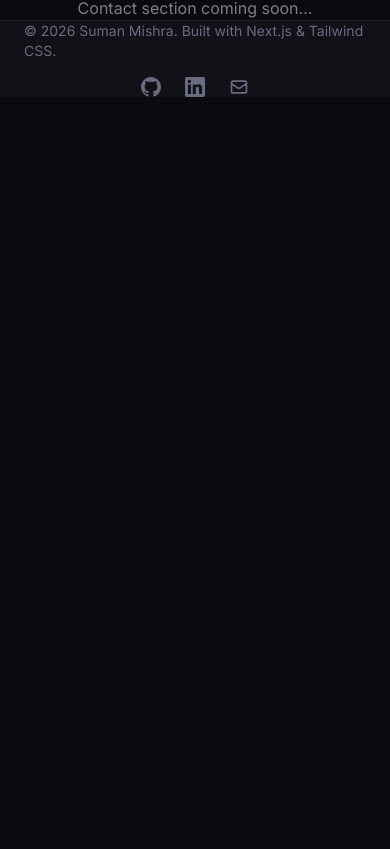
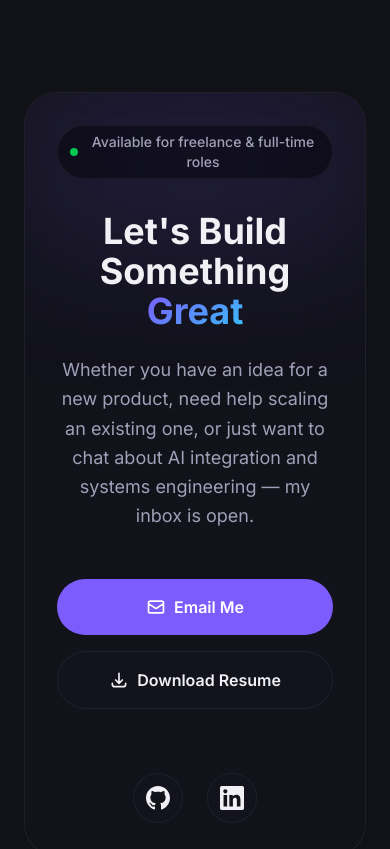
Before and after one commit to mishrasuman7/my-portfolio, a Next.js app: page / in a window 390 px wide. Shown: the part 9117-9966 px from the top of the page. Before the commit the page ends 9214 px from the top, so only its background shows below. Built offline with nearby package versions, Linux system fonts and the light colour scheme.

Commit message:
feat: contact section

```diff
--- a/src/app/page.tsx
+++ b/src/app/page.tsx
@@ -5,6 +5,7 @@ import Projects from "@/components/sections/Projects";
 import Skills from "@/components/sections/Skills";
 import Credentials from "@/components/sections/Credentials";
 import About from "@/components/sections/About";
+import Contact from "@/components/sections/Contact";
 
 export default function Home() {
   return (
@@ -16,10 +17,7 @@ export default function Home() {
         <Skills />
         <Credentials />
         <About />
-        {/* Placeholder for future sections */}
-        <div className="section-container py-32 text-center opacity-50">
-          <p>Contact section coming soon...</p>
-        </div>
+        <Contact />
       </main>
       <Footer />
     </>
--- /dev/null
+++ b/src/components/sections/Contact.tsx
@@ -0,0 +1,62 @@
+import { siteConfig } from "@/lib/data";
+
+export default function Contact() {
+  return (
+    <section id="contact" className="py-24 relative overflow-hidden bg-bg-secondary">
+      <div className="section-container">
+
+        <div className="max-w-4xl mx-auto glass p-8 md:p-16 rounded-[32px] border border-border relative overflow-hidden text-center flex flex-col items-center">
+
+            <div className="absolute top-0 left-1/2 -translate-x-1/2 w-full max-w-lg h-32 bg-accent/20 blur-[80px] -z-10" />
+
+            <div className="inline-flex items-center gap-2 px-3 py-1.5 rounded-full bg-black/40 border border-white/5 mb-8">
+              <span className="relative flex h-2 w-2">
+                <span className="animate-ping absolute inline-flex h-full w-full rounded-full bg-green-400 opacity-75"></span>
+                <span className="relative inline-flex rounded-full h-2 w-2 bg-green-500"></span>
+              </span>
+              <span className="text-sm font-medium text-text-secondary">{siteConfig.availability}</span>
+            </div>
+
+            <h2 className="text-4xl md:text-6xl font-bold mb-6">
+                Let's Build Something <span className="gradient-text">Great</span>
+            </h2>
+            <p className="text-lg text-text-secondary mb-12 max-w-2xl mx-auto leading-relaxed">
+                Whether you have an idea for a new product, need help scaling an existing one,
+                or just want to chat about AI integration and systems engineering — my inbox is open.
+            </p>
+
+            <div className="flex flex-col sm:flex-row items-center gap-4 w-full sm:w-auto">
+                <a
+                  href={`mailto:${siteConfig.email}`}
+                  className="w-full sm:w-auto px-8 py-4 rounded-full bg-accent text-white font-semibold hover:bg-accent-hover transition-colors shadow-glow flex items-center justify-center gap-2"
+                >
+                  <svg className="w-5 h-5" fill="none" stroke="currentColor" viewBox="0 0 24 24"><path strokeLinecap="round" strokeLinejoin="round" strokeWidth={2} d="M3 8l7.89 5.26a2 2 0 002.22 0L21 8M5 19h14a2 2 0 002-2V7a2 2 0 00-2-2H5a2 2 0 00-2 2v10a2 2 0 002 2z" /></svg>
+                  Email Me
+                </a>
+
+                <a
+                  href={siteConfig.resumeUrl}
+                  target="_blank"
+                  rel="noopener noreferrer"
+                  className="w-full sm:w-auto px-8 py-4 rounded-full glass text-text-primary font-semibold hover:bg-white/5 transition-colors border border-border hover:border-border-hover flex items-center justify-center gap-2"
+                >
+                  <svg className="w-5 h-5" fill="none" stroke="currentColor" viewBox="0 0 24 24"><path strokeLinecap="round" strokeLinejoin="round" strokeWidth={2} d="M4 16v1a3 3 0 003 3h10a3 3 0 003-3v-1m-4-4l-4 4m0 0l-4-4m4 4V4" /></svg>
+                  Download Resume
+                </a>
+            </div>
+
+            <div className="mt-16 flex items-center gap-6">
+                <a href={siteConfig.social.github} target="_blank" rel="noopener noreferrer" className="p-3 glass rounded-full hover:bg-white/10 transition-colors border border-border" aria-label="GitHub">
+                    <svg className="w-6 h-6 text-text-primary" fill="currentColor" viewBox="0 0 24 24"><path d="M12 0c-6.626 0-12 5.373-12 12 0 5.302 3.438 9.8 8.207 11.387.599.111.793-.261.793-.577v-2.234c-3.338.726-4.033-1.416-4.033-1.416-.546-1.387-1.333-1.756-1.333-1.756-1.089-.745.083-.729.083-.729 1.205.084 1.839 1.237 1.839 1.237 1.07 1.834 2.807 1.304 3.492.997.107-.775.418-1.305.762-1.604-2.665-.305-5.467-1.334-5.467-5.931 0-1.311.469-2.381 1.236-3.221-.124-.303-.535-1.524.117-3.176 0 0 1.008-.322 3.301 1.23.957-.266 1.983-.399 3.003-.404 1.02.005 2.047.138 3.006.404 2.291-1.552 3.297-1.23 3.297-1.23.653 1.653.242 2.874.118 3.176.77.84 1.235 1.911 1.235 3.221 0 4.609-2.807 5.624-5.479 5.921.43.372.823 1.102.823 2.222v3.293c0 .319.192.694.801.576 4.765-1.589 8.199-6.086 8.199-11.386 0-6.627-5.373-12-12-12z" /></svg>
+                </a>
+                <a href={siteConfig.social.linkedin} target="_blank" rel="noopener noreferrer" className="p-3 glass rounded-full hover:bg-white/10 transition-colors border border-border" aria-label="LinkedIn">
+                    <svg className="w-6 h-6 text-text-primary" fill="currentColor" viewBox="0 0 24 24"><path d="M20.447 20.452h-3.554v-5.569c0-1.328-.027-3.037-1.852-3.037-1.853 0-2.136 1.445-2.136 2.939v5.667H9.351V9h3.414v1.561h.046c.477-.9 1.637-1.85 3.37-1.85 3.601 0 4.267 2.37 4.267 5.455v6.286zM5.337 7.433c-1.144 0-2.063-.926-2.063-2.065 0-1.138.92-2.063 2.063-2.063 1.14 0 2.064.925 2.064 2.063 0 1.139-.925 2.065-2.064 2.065zm1.782 13.019H3.555V9h3.564v11.452zM22.225 0H1.771C.792 0 0 .774 0 1.729v20.542C0 23.227.792 24 1.771 24h20.451C23.2 24 24 23.227 24 22.271V1.729C24 .774 23.2 0 22.222 0h.003z" /></svg>
+                </a>
+            </div>
+
+        </div>
+
+      </div>
+    </section>
+  );
+}
```
